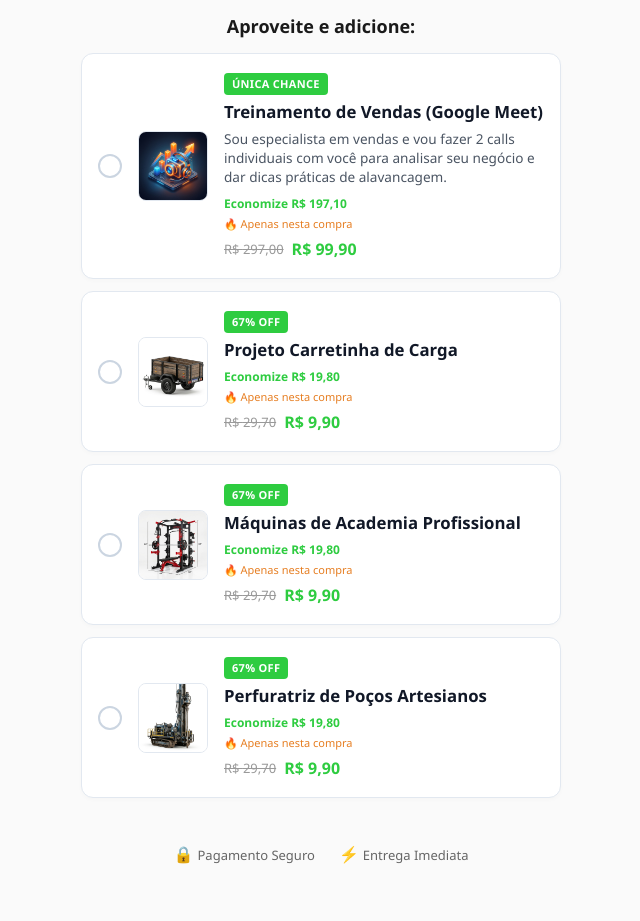
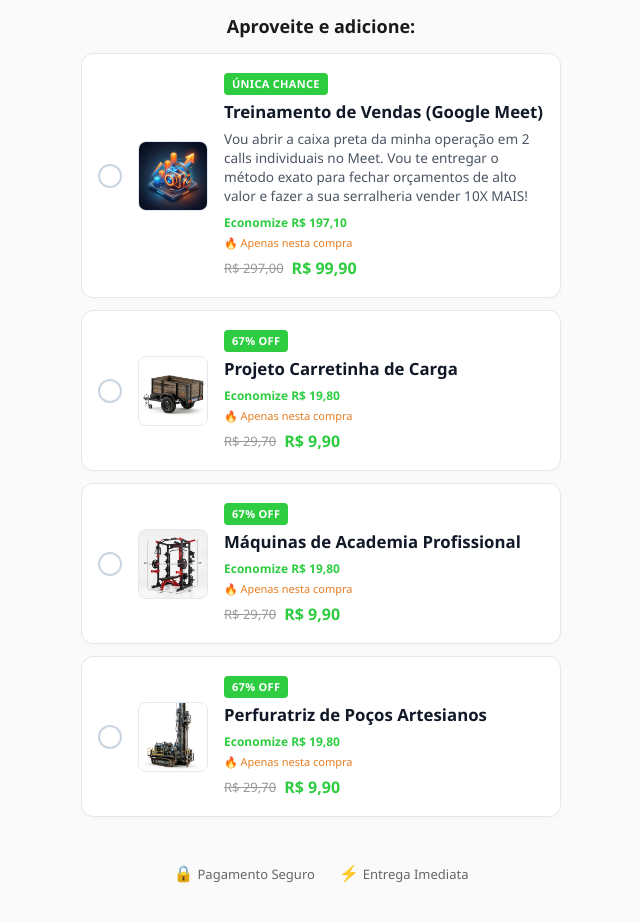
Before and after one commit to marlin-stenio-lima/digital, a Next.js app: page /checkout in a window 1280 px wide. Shown: the part 780-1701 px from the top of the page, without its empty margins (319-959 px from the left). Built offline with nearby package versions, Linux system fonts and the light colour scheme; no server answers.

Commit message:
Update Mentoria upsell copy to be more aggressive and promise 10x sales growth

```diff
--- a/src/app/checkout/page.tsx
+++ b/src/app/checkout/page.tsx
@@ -53,7 +53,7 @@ const ORDER_BUMPS: OrderBumpProduct[] = [
     savings: 197.10,
     discount: 'ÚNICA CHANCE',
     image: '/images/upsell_mentoria.png',
-    description: 'Sou especialista em vendas e vou fazer 2 calls individuais com você para analisar seu negócio e dar dicas práticas de alavancagem.',
+    description: 'Vou abrir a caixa preta da minha operação em 2 calls individuais no Meet. Vou te entregar o método exato para fechar orçamentos de alto valor e fazer a sua serralheria vender 10X MAIS!',
   },
   {
     id: 'carretinha',
```
